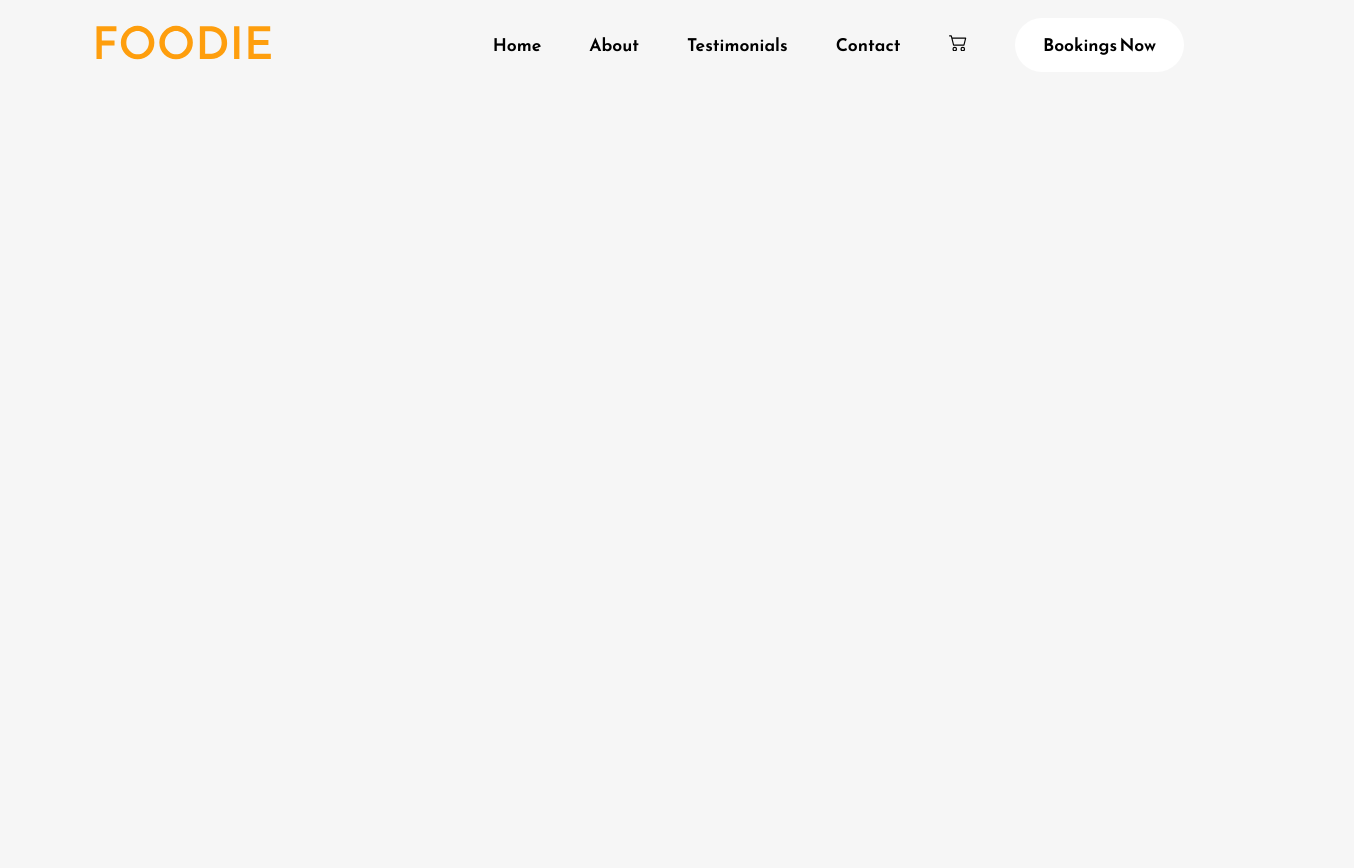
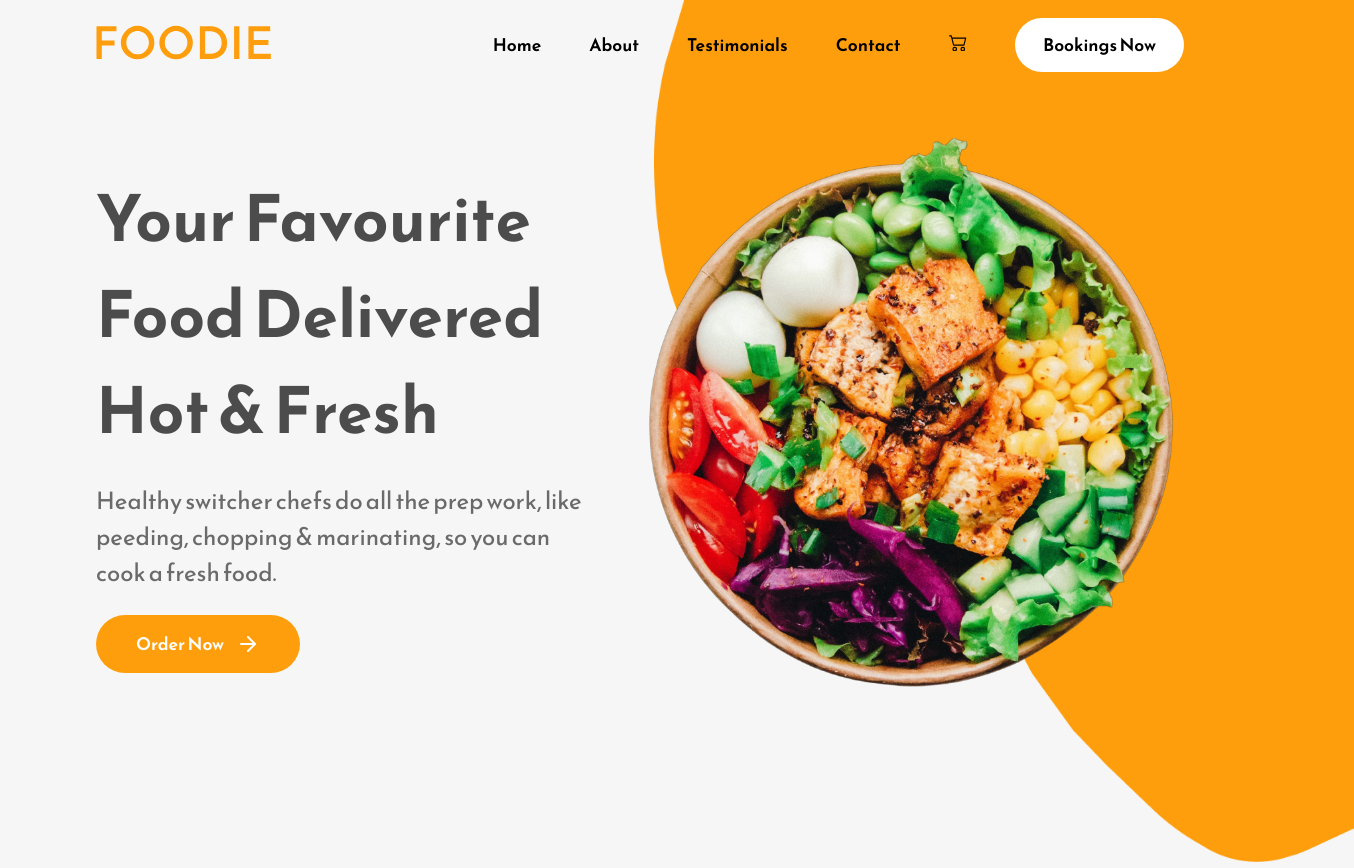
Before and after one commit to apoorvapriyaa/landing-page, a React (Create React App) app: page / in a window 1280 px wide. Shown: the whole page, 1354 px wide, since content can reach past the window. Before the commit the page ends 800 px from the top, so only its background shows below. Built offline with nearby package versions, Linux system fonts and the light colour scheme.

Commit message:
created the home component

```diff
--- a/src/components/Home.js
+++ b/src/components/Home.js
@@ -1,10 +1,33 @@
 import React from 'react'
 import Navbar from './Navbar'
+import BannerBackground from "../assets/home-banner-background.png";
+import BannerImage from "../assets/home-banner-image.png";
+import { FiArrowRight } from "react-icons/fi";
 
 const Home = () => {
     return (
-        <div className='home-container'>
+        <div className="home-container">
             <Navbar />
+            <div className="home-banner-container">
+                <div className="home-bannerImage-container">
+                    <img src={BannerBackground} alt="" />
+                </div>
+                <div className="home-text-section">
+                    <h1 className="primary-heading">
+                        Your Favourite Food Delivered Hot & Fresh
+                    </h1>
+                    <p className="primary-text">
+                        Healthy switcher chefs do all the prep work, like peeding, chopping
+                        & marinating, so you can cook a fresh food.
+                    </p>
+                    <button className="secondary-button">
+                        Order Now <FiArrowRight />{" "}
+                    </button>
+                </div>
+                <div className="home-image-section">
+                    <img src={BannerImage} alt="" />
+                </div>
+            </div>
         </div>
     )
 }
```
